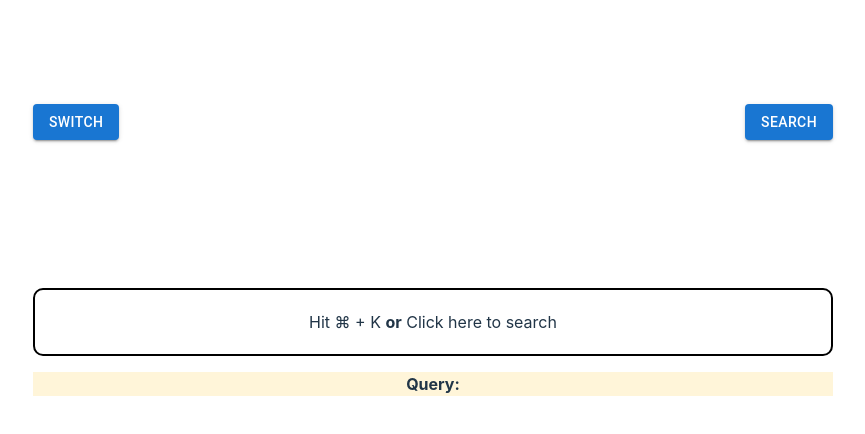
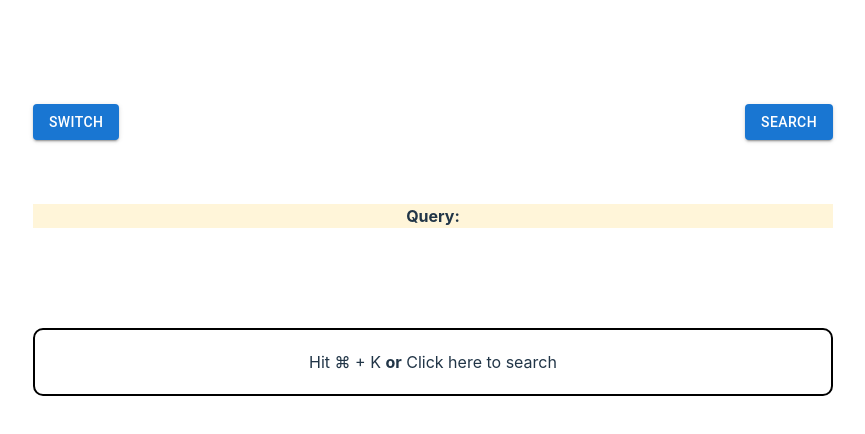
Before and after one commit to Shrey0610/TaskManager, a React (Vite) app in the folder task-manager/: page /search in a window 1280 px wide. Shown: the top 434 px of the page, without its empty margins (207-1072 px from the left). Built offline with nearby package versions, Linux system fonts and the light colour scheme.

Commit message:
changed TaskSearch

```diff
--- a/task-manager/src/TaskSearch.jsx
+++ b/task-manager/src/TaskSearch.jsx
@@ -248,6 +248,17 @@ export default function TaskSearch() {
 
   return (
     <>
+     {!result.finalResponse ? (
+<>
+  <p style={{backgroundColor: '#fff5d9'}}><b>Query:</b> {search}</p>
+</>
+) : (
+<>
+{/* <p style={{backgroundColor: '#ebc5c5'}}><b>AI assumed query:</b> {data.sqlQuery}</p> */}
+<p style={{backgroundColor: '#fff5d9'}}><b>Query:</b> {search}</p>
+<p style={{backgroundColor: '#e9ffd9'}}><b>Output:</b> {result.finalResponse}</p>
+</>
+)}
       <Stack spacing={2} sx={{ width: 800 }} style={{ margin: '100px auto 300px' }}>
         {isVisible ? (
           <div style={{ display: 'flex', alignItems: 'center', justifyContent: 'center', padding: '10px' }}>
@@ -312,6 +323,7 @@ export default function TaskSearch() {
             </button>
           </div>
         ) : (
+          <>
           <p
             id="touch"
             onClick={() => setIsVisible(true)}
@@ -319,16 +331,9 @@ export default function TaskSearch() {
           >
             Hit ⌘ + K <b>or</b> Click here to search
           </p>
+          </>
         )}
-  {!result.finalResponse ? (
 
-        <p style={{backgroundColor: '#fff5d9'}}><b>Query:</b> {search}</p>
-  ) : (
-      <>
-        {/* <p style={{backgroundColor: '#ebc5c5'}}><b>AI assumed query:</b> {data.sqlQuery}</p> */}
-        <p style={{backgroundColor: '#e9ffd9'}}><b>Output:</b> {result.finalResponse}</p>
-      </>
-        )}
 
       </Stack>
     </>
```
